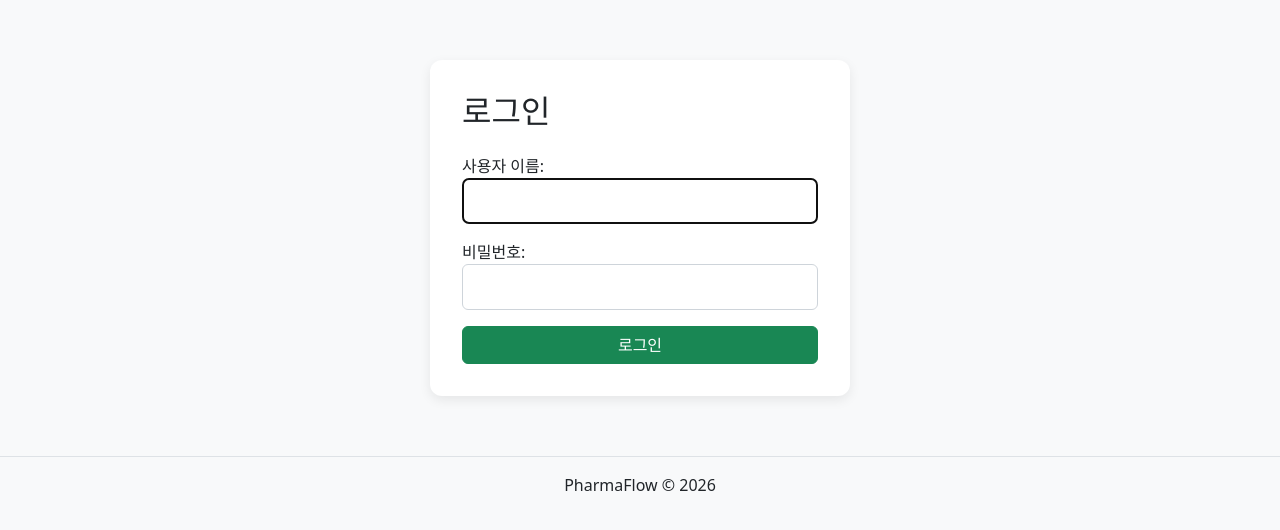
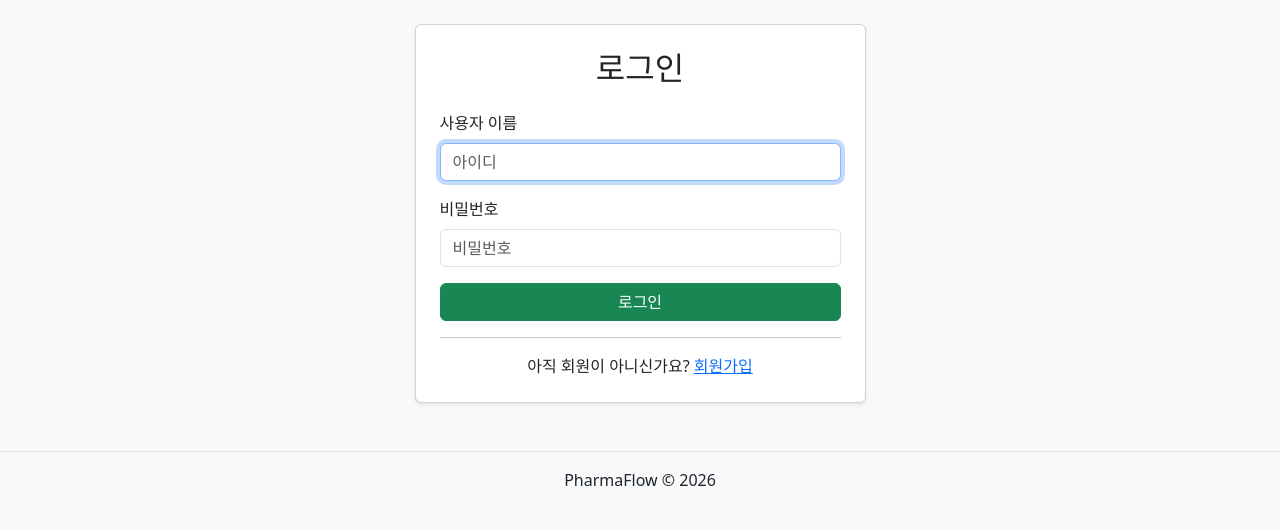
Before and after one commit to Highbuilder08/PharmaFlow, a Django app: page /accounts/login/ in a window 1280 px wide. Shown: the part 56-586 px from the top of the page. Run offline with Django 5.2, Linux system fonts and the light colour scheme.

Commit message:
로그인 경고문 수정_v1

```diff
--- a/accounts/forms.py
+++ b/accounts/forms.py
@@ -1,5 +1,5 @@
 from django import forms
-from django.contrib.auth.forms import UserCreationForm
+from django.contrib.auth.forms import AuthenticationForm, UserCreationForm
 
 from .models import Pharmacy, User
 
@@ -119,3 +119,28 @@ class PharmacyForm(forms.ModelForm):
             )
 
         self.fields["status"].widget.attrs["class"] = "form-select"
+
+
+class ApprovedAuthenticationForm(AuthenticationForm):
+
+    def __init__(self, *args, **kwargs):
+        super().__init__(*args, **kwargs)
+
+        for field in self.fields.values():
+            field.widget.attrs.update(
+                {
+                    "class": "form-control",
+                }
+            )
+
+        self.fields["username"].widget.attrs["placeholder"] = "아이디"
+        self.fields["password"].widget.attrs["placeholder"] = "비밀번호"
+
+    def confirm_login_allowed(self, user):
+        super().confirm_login_allowed(user)
+
+        if not user.is_superuser and not user.is_approved:
+            raise forms.ValidationError(
+                "관리자 승인 대기 중인 계정입니다.",
+                code="not_approved",
+            )
--- a/mysite/urls.py
+++ b/mysite/urls.py
@@ -1,11 +1,24 @@
 from django.conf import settings
 from django.conf.urls.static import static
 from django.contrib import admin
+from django.contrib.auth.views import LoginView
 from django.urls import include, path
+
+from accounts.forms import ApprovedAuthenticationForm
 
 
 urlpatterns = [
     path("admin/", admin.site.urls),
+
+    path(
+        "accounts/login/",
+        LoginView.as_view(
+            template_name="registration/login.html",
+            authentication_form=ApprovedAuthenticationForm,
+        ),
+        name="login",
+    ),
+
     path("accounts/", include("accounts.urls")),
     path("accounts/", include("django.contrib.auth.urls")),
     path("prescription/", include("prescriptions.urls")),
--- a/templates/registration/login.html
+++ b/templates/registration/login.html
@@ -1,21 +1,55 @@
 {% extends "base.html" %}
 
-{% block title %}로그인 | PharmaFlow{% endblock %}
+{% block title %}
+로그인 | PharmaFlow
+{% endblock %}
 
 {% block content %}
-<div class="login-card">
-    <h2 class="mb-4">로그인</h2>
 
-    {% if form.errors %}
-        <div class="alert alert-danger">
-            아이디 또는 비밀번호를 확인해주세요.
-        </div>
-    {% endif %}
+<div class="row justify-content-center">
+    <div class="col-md-5">
+        <div class="card shadow-sm">
+            <div class="card-body p-4">
+
+                <h2 class="text-center mb-4">
+                    로그인
+                </h2>
 
                 <form method="post">
                     {% csrf_token %}
 
-        {{ form.as_p }}
+                    {% if form.non_field_errors %}
+                        <div class="alert alert-warning">
+                            {{ form.non_field_errors|linebreaksbr }}
+                        </div>
+                    {% endif %}
+
+                    {% for field in form %}
+                        <div class="mb-3">
+
+                            <label
+                                class="form-label"
+                                for="{{ field.id_for_label }}"
+                            >
+                                {{ field.label }}
+                            </label>
+
+                            {{ field }}
+
+                            {% if field.help_text %}
+                                <div class="form-text">
+                                    {{ field.help_text }}
+                                </div>
+                            {% endif %}
+
+                            {% for error in field.errors %}
+                                <div class="text-danger small mt-1">
+                                    {{ error }}
+                                </div>
+                            {% endfor %}
+
+                        </div>
+                    {% endfor %}
 
                     <button
                         type="submit"
@@ -24,5 +58,20 @@
                         로그인
                     </button>
                 </form>
+
+                <hr>
+
+                <div class="text-center">
+                    아직 회원이 아니신가요?
+
+                    <a href="{% url 'accounts:signup' %}">
+                        회원가입
+                    </a>
                 </div>
+
+            </div>
+        </div>
+    </div>
+</div>
+
 {% endblock %}
```
Also changed, not shown: accounts/admin.py (+24 -0 lines), accounts/views.py (+10 -6 lines). Lines whose indentation alone changed are shown as unchanged.
